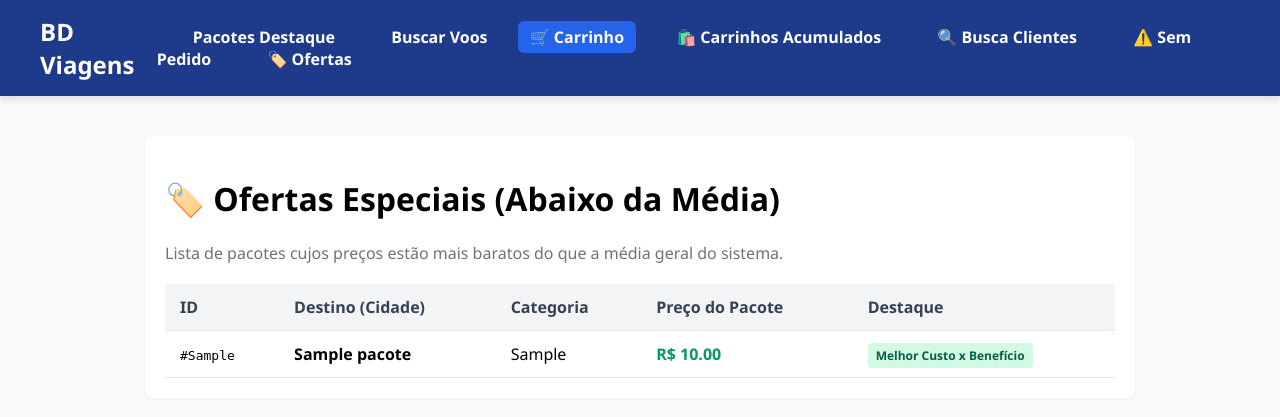
After one commit to DerickSchereder/Projeto-Final-Banco-de-dados, a Flask app: page /detalhes-pacotes in a window 1280 px wide. The commit adds this page. Shown: the top 417 px of the page. Run offline with Flask 3, Linux system fonts and the light colour scheme; a database or web service that is not in the repository returns one stand-in record (values such as "Sample title"); some libraries are stand-ins or nearby versions.

Commit message:
consulta 9

```diff
--- a/app.py
+++ b/app.py
@@ -239,6 +239,31 @@ def carrinho_sem_pedido():
     # Renderiza o template passando os dados vindos do PostgreSQL
     return render_template('carrinho_sem_pedido.html', lista_clientes=resultados)
 
+# ----------------- ROTA: DETALHES DE PACOTES ABAIXO DA MÉDIA -----------------
+@app.route('/detalhes-pacotes')
+def detalhes_pacotes():
+    conn = obter_conexao()
+    cursor = conn.cursor()
+
+    # Executa exatamente a sua consulta SQL com a subquery de AVG
+    cursor.execute("""
+        SELECT id_pacote, categoria_pacote, preco_pacote, nome_cidade
+        FROM Pacotes
+        NATURAL JOIN Hoteis
+        NATURAL JOIN Cidade
+        WHERE preco_pacote < (
+            SELECT AVG(preco_pacote)
+            FROM Pacotes
+        );
+    """)
+    resultados = cursor.fetchall()
+
+    cursor.close()
+    conn.close()
+
+    # Renderiza o template passando as informações
+    return render_template('detalhes_pacotes.html', lista_pacotes=resultados)
+
 if __name__ == '__main__':
     modo_debug = os.getenv("FLASK_DEBUG") == "True"
     app.run(debug=modo_debug)
--- /dev/null
+++ b/static/css/detalhes_pacotes.css
@@ -0,0 +1,39 @@
+.relatorio-container {
+    max-width: 950px;
+    margin: 30px auto;
+    padding: 20px;
+    background: white;
+    border-radius: 8px;
+    box-shadow: 0 1px 3px rgba(0,0,0,0.05);
+}
+
+.tabela-relatorio {
+    width: 100%;
+    border-collapse: collapse;
+    margin-top: 20px;
+}
+
+.tabela-relatorio th, .tabela-relatorio td {
+    padding: 12px 15px;
+    text-align: left;
+    border-bottom: 1px solid #e5e7eb;
+}
+
+.tabela-relatorio th {
+    background-color: #f3f4f6;
+    color: #374151;
+    font-weight: bold;
+}
+
+.tabela-relatorio tr:hover {
+    background-color: #f9fafb;
+}
+
+.badge-economico {
+    background-color: #d1fae5;
+    color: #065f46;
+    padding: 4px 8px;
+    border-radius: 4px;
+    font-size: 12px;
+    font-weight: bold;
+}
--- a/templates/base.html
+++ b/templates/base.html
@@ -18,6 +18,7 @@
             <a href="/carrinhos-acumulados">🛍️ Carrinhos Acumulados</a>
             <a href="/busca-clientes">🔍 Busca Clientes</a>
             <a href="/carrinho-sem-pedido">⚠️ Sem Pedido</a>
+            <a href="/detalhes-pacotes">🏷️ Ofertas</a>
         </div>
     </nav>
 
--- /dev/null
+++ b/templates/detalhes_pacotes.html
@@ -0,0 +1,54 @@
+<!---- listar os detalhes de todos os pacotes cuja tarifa seja menor
+-- que a média de preço de todos os pacotes cadastrados.
+SELECT id_pacote, categoria_pacote, preco_pacote, nome_cidade
+FROM Pacotes
+NATURAL JOIN Hoteis
+NATURAL JOIN Cidade
+WHERE preco_pacote < (
+    SELECT AVG(preco_pacote)
+    FROM Pacotes
+);-->
+
+{% extends 'base.html' %}
+
+{% block title %}Pacotes Econômicos{% endblock %}
+
+{% block extra_css %}
+<link rel="stylesheet" href="{{ url_for('static', filename='css/detalhes_pacotes.css') }}">
+{% endblock %}
+
+{% block content %}
+<div class="relatorio-container">
+    <h1>🏷️ Ofertas Especiais (Abaixo da Média)</h1>
+    <p style="color: #6b7280;">Lista de pacotes cujos preços estão mais baratos do que a média geral do sistema.</p>
+
+    <table class="tabela-relatorio">
+        <thead>
+            <tr>
+                <th>ID</th>
+                <th>Destino (Cidade)</th>
+                <th>Categoria</th>
+                <th>Preço do Pacote</th>
+                <th>Destaque</th>
+            </tr>
+        </thead>
+        <tbody>
+            {% for pacote in lista_pacotes %}
+            <tr>
+                <td><code>#{{ pacote[0] }}</code></td>
+                <td><strong>{{ pacote[3] }}</strong></td>
+                <td>{{ pacote[1] }}</td>
+                <td style="color: #059669; font-weight: bold;">R$ {{ "%.2f"|format(pacote[2]) }}</td>
+                <td><span class="badge-economico">Melhor Custo x Benefício</span></td>
+            </tr>
+            {% else %}
+            <tr>
+                <td colspan="5" style="text-align: center; color: #6b7280; padding: 25px;">
+                    Nenhum pacote abaixo da média de preço foi encontrado.
+                </td>
+            </tr>
+            {% endfor %}
+        </tbody>
+    </table>
+</div>
+{% endblock %}
```
